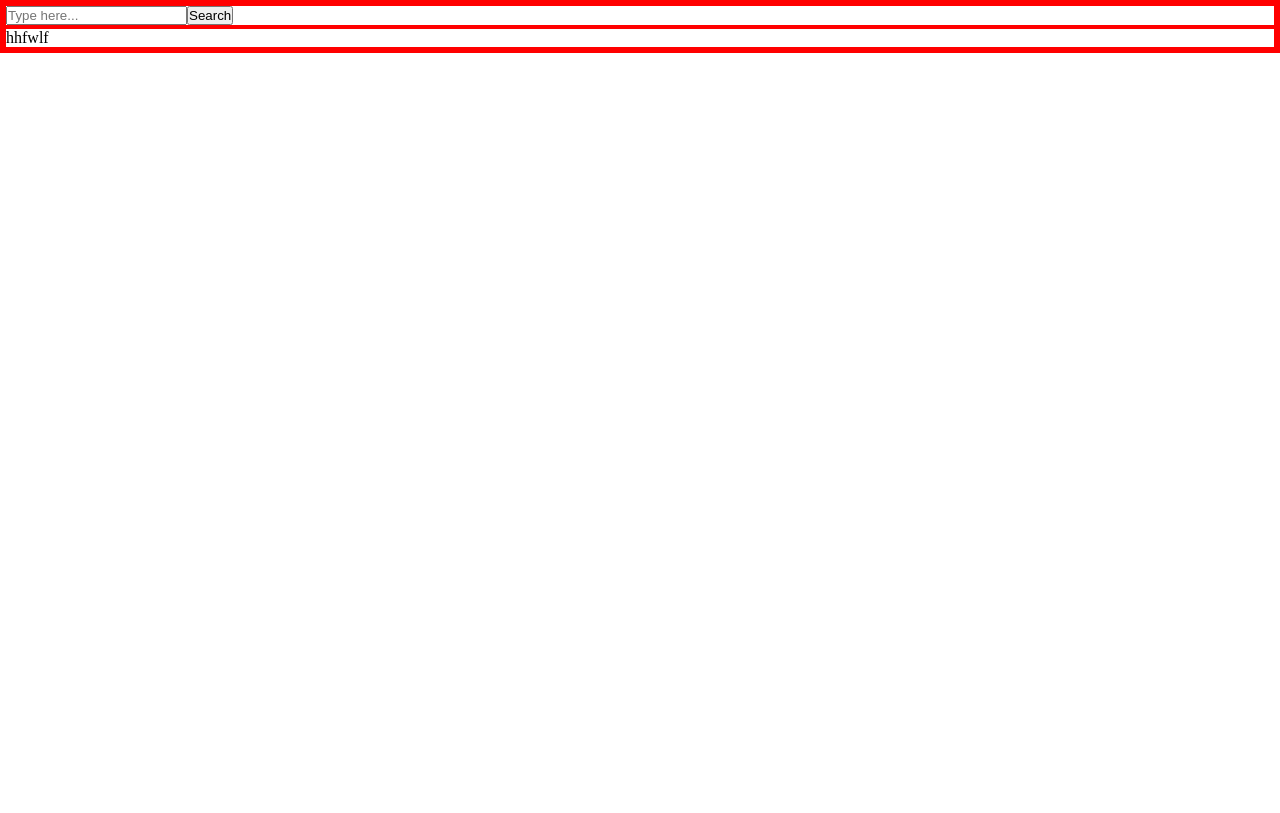
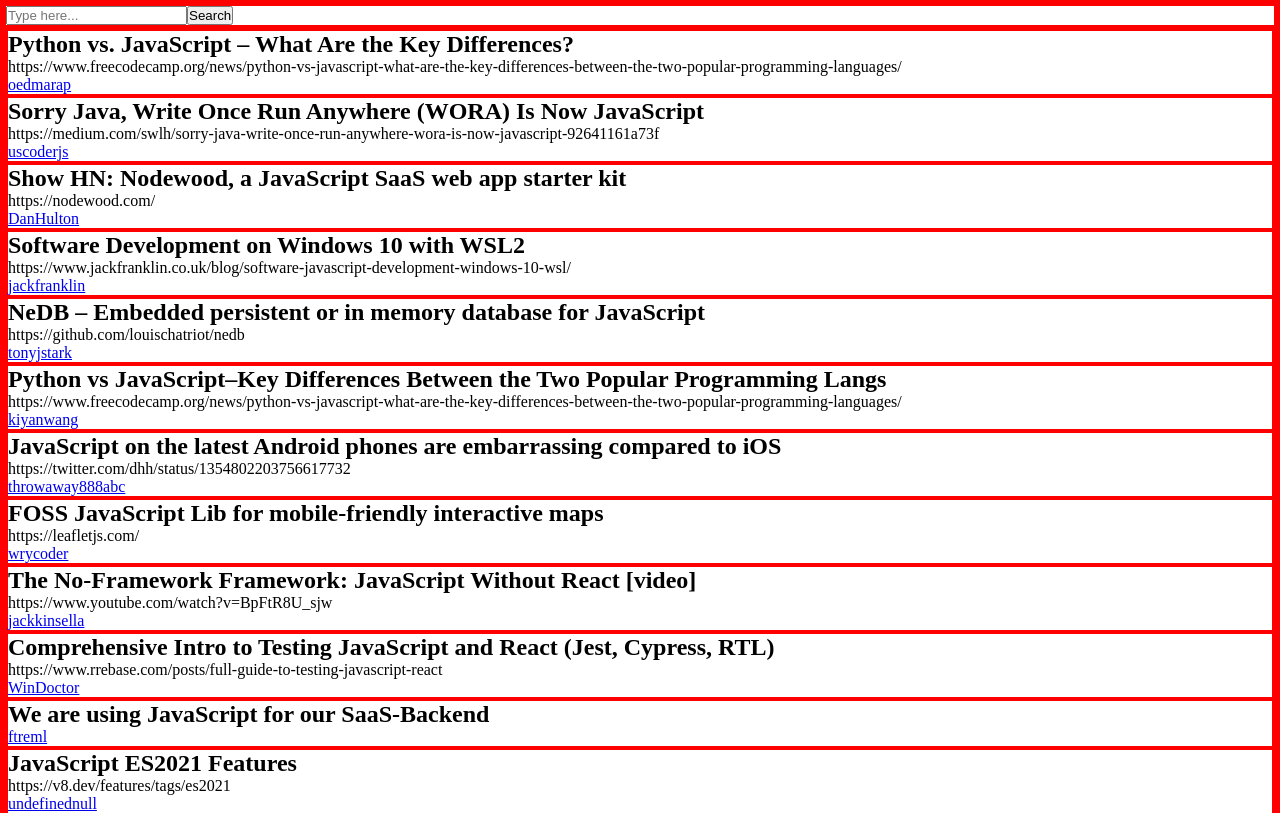
Before and after one commit to James-P-Boyle/NewsLetter, a React (Create React App) app: page / in a window 1280 px wide. Shown: the top 813 px of the page. Built offline with nearby package versions, Linux system fonts and the light colour scheme.

Commit message:
Add list mapping functionality

```diff
--- a/src/components/List.js
+++ b/src/components/List.js
@@ -1,4 +1,19 @@
+import ListItem from "./ListItem";
+
 export default function List(props) {
-  console.log(props.dataObj);
-  return <div>hhfwlf</div>;
+  /* console.log(props.dataObj.hits[1].title); */
+  return (
+    <div className="list">
+      {props.dataObj.hits.map((element, index) => {
+        return (
+          <ListItem
+            key={element.id}
+            title={element.title}
+            url={element.url}
+            author={element.author}
+          />
+        );
+      })}
+    </div>
+  );
 }
--- a/src/components/ListItem.js
+++ b/src/components/ListItem.js
@@ -1,7 +1,9 @@
 export default function ListItem(props) {
   return (
-    <div>
-      <h1>hwlffjwklfe</h1>
+    <div className="listItem">
+      <h2>{props.title}</h2>
+      <p>{props.url}</p>
+      <a href="#">{props.author}</a>
     </div>
   );
 }
```
